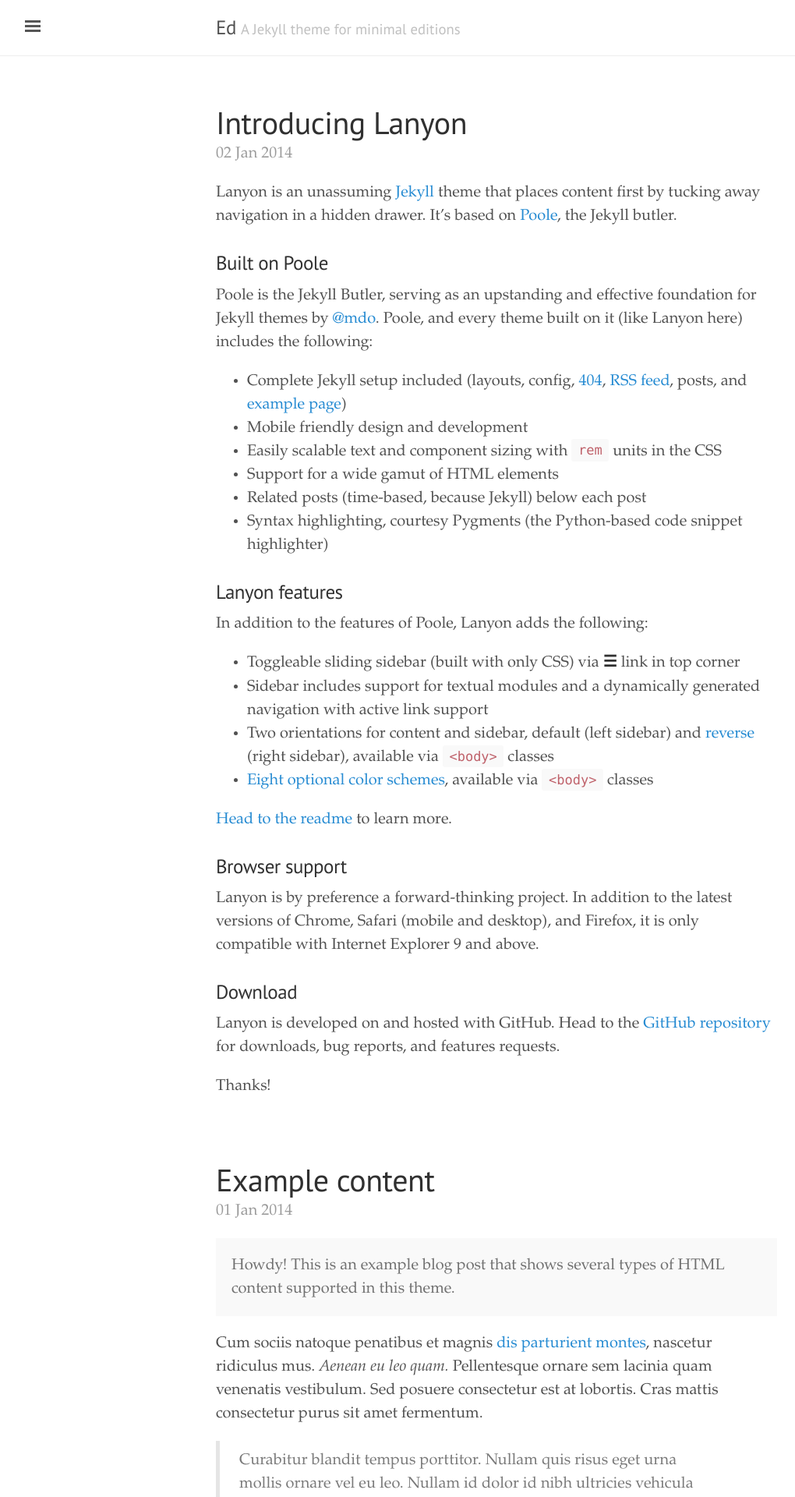
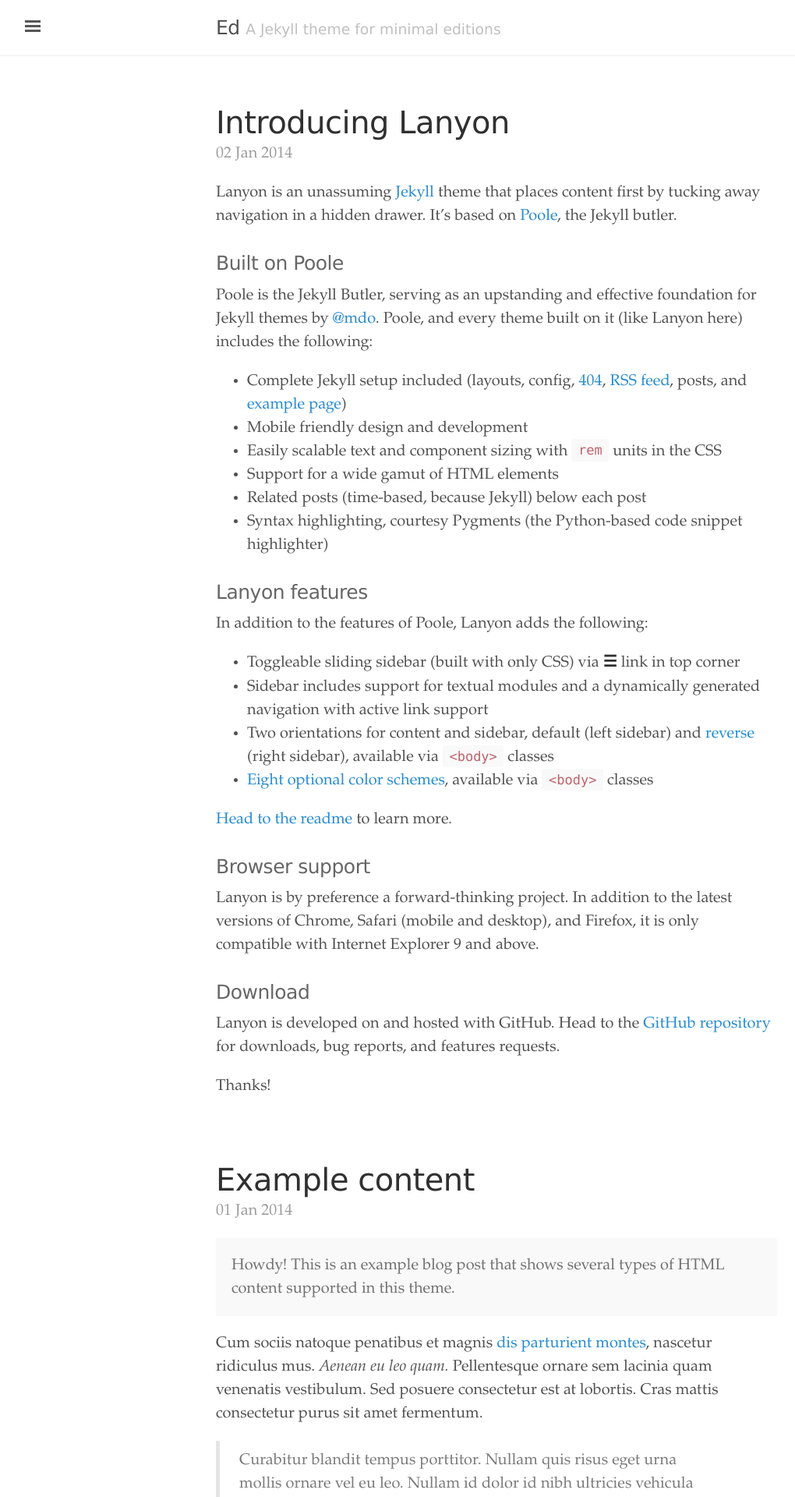
Before and after one commit to minicomp/ed, a Jekyll site: the page built from index.html, in a window 1280 px wide. Shown: the top 1920 px of the page at 78% size, without its empty margins (3-1023 px from the left). Built offline with Jekyll 4.4.1, drawn with Linux system fonts in a browser that asks for light colours; the list of posts is cut into pages by our own code.

Commit message:
changed headers to Lucida Sans and gray color

```diff
--- a/public/css/ed.css
+++ b/public/css/ed.css
@@ -13,3 +13,10 @@
 html {
   font-family: "Palatino Linotype", "Book Antiqua", Palatino, serif;
 }
+
+h1, h2, h3, h4, h5, h6 {
+  font-family: "Lucida Sans Unicode", "Lucida Grande", sans-serif;
+  font-weight: 400;
+  color: #666;
+  letter-spacing: -.025rem;
+}
```
